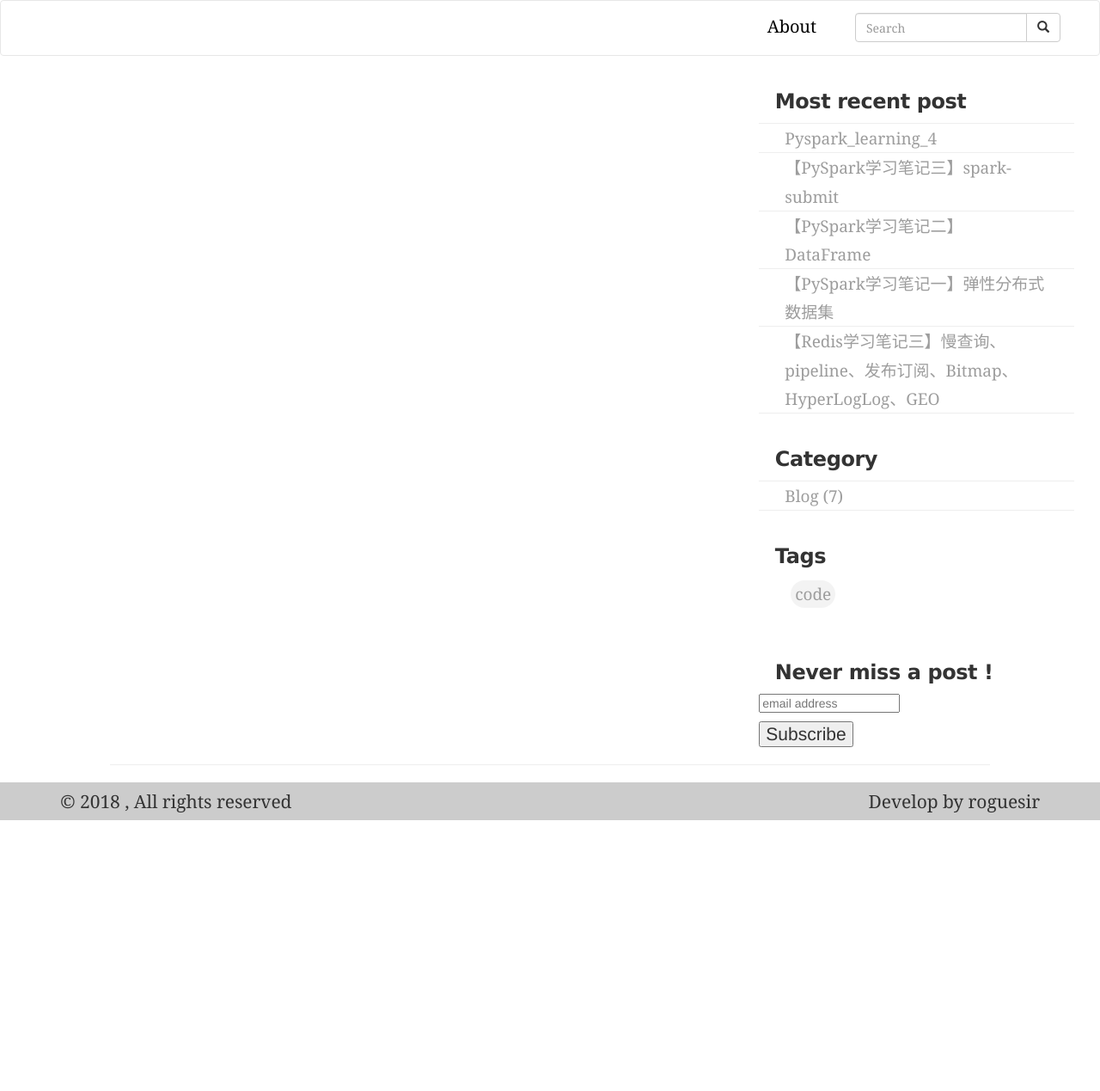
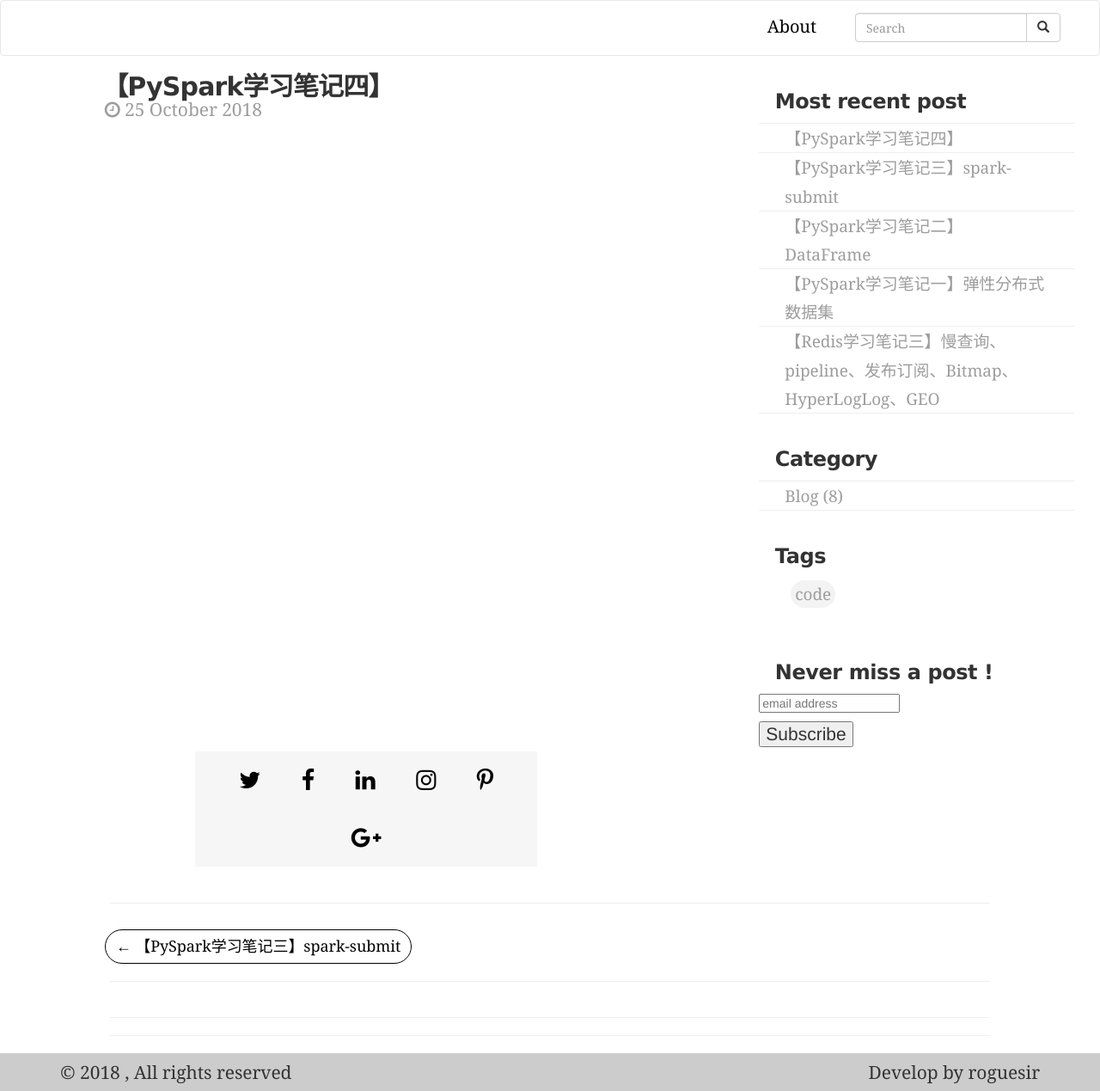
Before and after one commit to roguesir/roguesir.github.io, a Jekyll site: the page built from _posts/2018-10-25-pyspark_learning_4.md, in a window 1280 px wide and 1269 px high. Shown: the whole window at 86% size. Built offline with Jekyll 4.4.1, drawn with Linux system fonts in a browser that asks for light colours; our own code applies the rules of GitHub Pages for plain Markdown files; Markdown is read by kramdown in place of the engine named in the settings; comment, search, counter and statistics services are not loaded.

Commit message:
add pyspark learning

```diff
--- a/_posts/2018-10-25-pyspark_learning_4.md
+++ b/_posts/2018-10-25-pyspark_learning_4.md
@@ -0,0 +1,8 @@
+---
+layout: blog
+title: '【PySpark学习笔记四】'
+date: 2018-10-25 12:11:34
+categories: blog
+tags: code
+lead_text: '介绍'
+---
```
Also changed, not shown: _posts/2018-10-25-pyspark_learning_1.md (+1 -1 lines), _posts/2018-10-25-pyspark_learning_2.md (+1 -1 lines), _posts/2018-10-25-pyspark_learning_3.md (+1 -1 lines).
